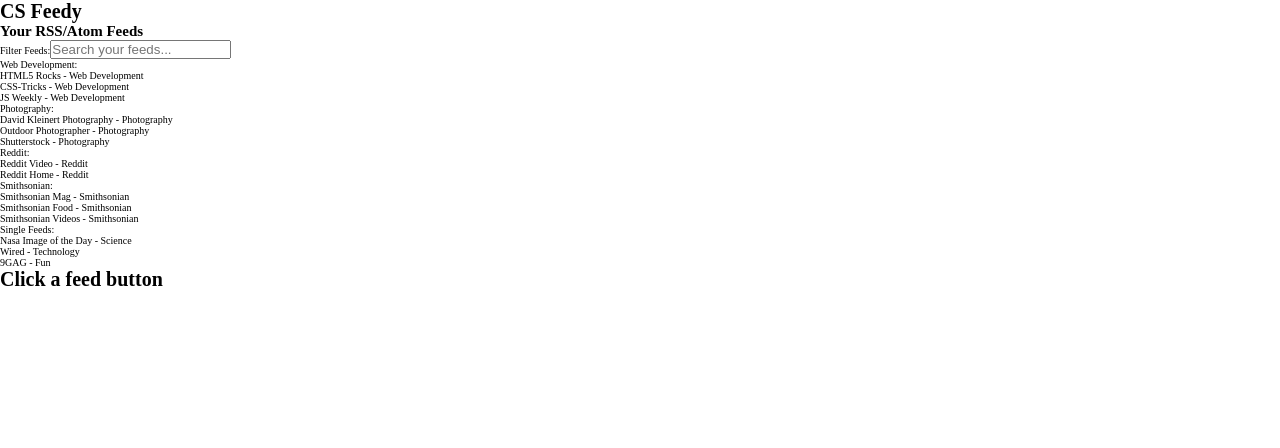
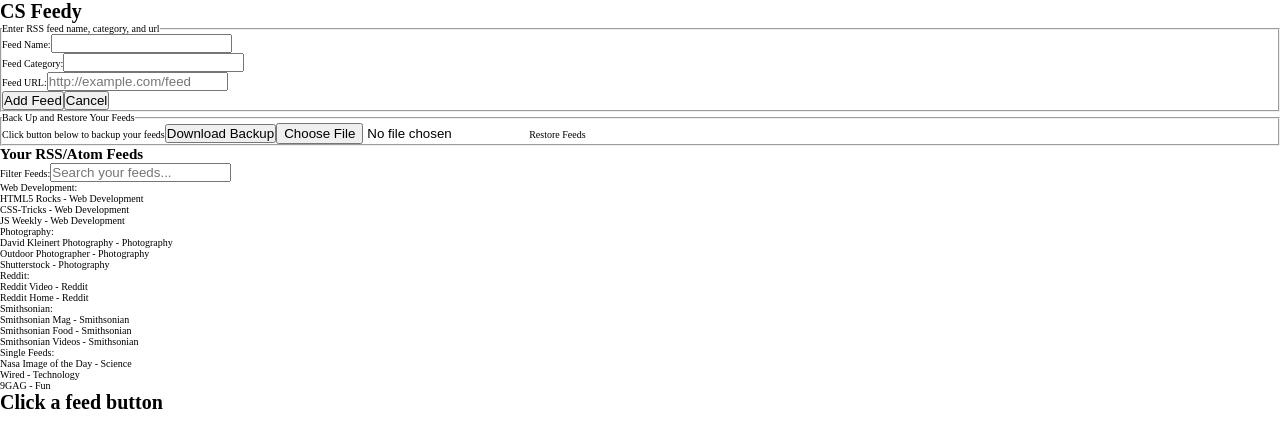
Before and after one commit to ARogala/cs-feedy, a React (Create React App) app: page / in a window 1280 px wide. Shown: the top 448 px of the page. Built offline with nearby package versions, Linux system fonts and the light colour scheme.

Commit message:
add input feed form component

```diff
--- a/src/App.js
+++ b/src/App.js
@@ -7,6 +7,7 @@ import RSSParser from 'rss-parser';
 import FeedBtnSearchBar from './components/FeedBtnSearchBar';
 import FeedBtnList from './components/FeedBtnList';
 import FeedOutput from './components/FeedOutput';
+import InputFeedForm from './components/InputFeedForm';
 
 
 //import styles
@@ -53,6 +54,7 @@ class App extends Component {
         <header className="App-header">
           <h1 className="App-title">CS Feedy</h1>
         </header>
+        <InputFeedForm />
 
         <div className="searchBox">
           <FeedBtnSearchBar />
--- /dev/null
+++ b/src/components/InputFeedForm.js
@@ -0,0 +1,38 @@
+import React from 'react';
+
+function InputFeedForm() {
+	return (
+		<form id="feedData" className="feedForm">
+			<fieldset>
+				<legend>Enter RSS feed name, category, and url</legend>
+				<div>
+					<label htmlFor="name">Feed Name:</label>
+					<input type="text" id="name" name="feed_name" required className="feedForm__input" />
+				</div>
+				<div>
+					<label htmlFor="category">Feed Category:</label>
+					<input type="text" id="category" name="feed_category" required className="feedForm__input" />
+				</div>
+				<div>
+					<label htmlFor="url">Feed URL:</label>
+					<input type="url" id="url" name="feed_url" placeholder="http://example.com/feed" required className="feedForm__input" />
+				</div>
+
+				<div className="btnContainer">
+					<button type="submit" value="Submit" className="feedForm__Btn1">Add Feed</button>
+					<button type="reset" value="Reset" className="feedForm__Btn1">Cancel</button>
+				</div>
+			</fieldset>
+			<fieldset>
+				<legend>Back Up and Restore Your Feeds</legend>
+				<label htmlFor="backUpBtn">Click button below to backup your feeds</label>
+				<button type="button" id="backUpBtn" download className="feedForm__Btn2">Download Backup</button>
+
+				<input type="file" id="backUpFile" name="feeds_backup" accept=".txt" className="feedForm__input--file" />
+				<label htmlFor="backUpFile">Restore Feeds</label>
+			</fieldset>
+		</form>
+	);
+}
+
+export default InputFeedForm;
```
